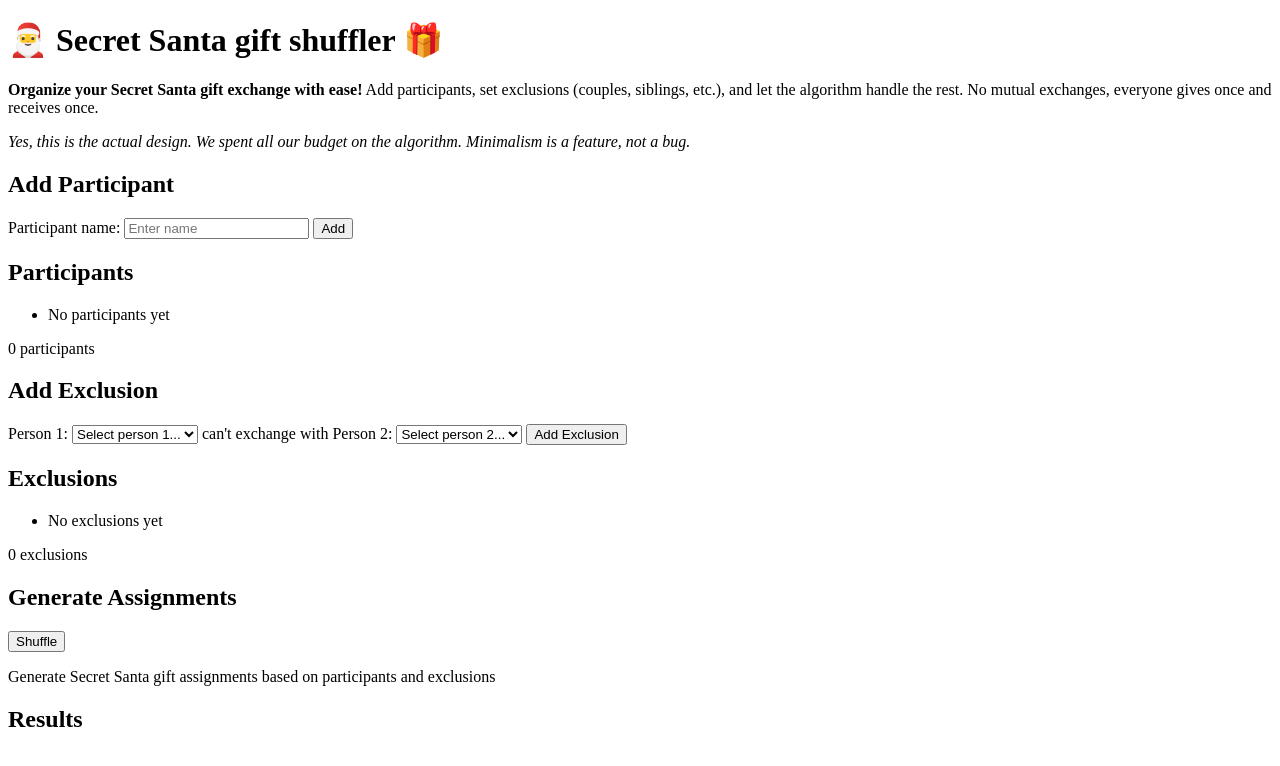
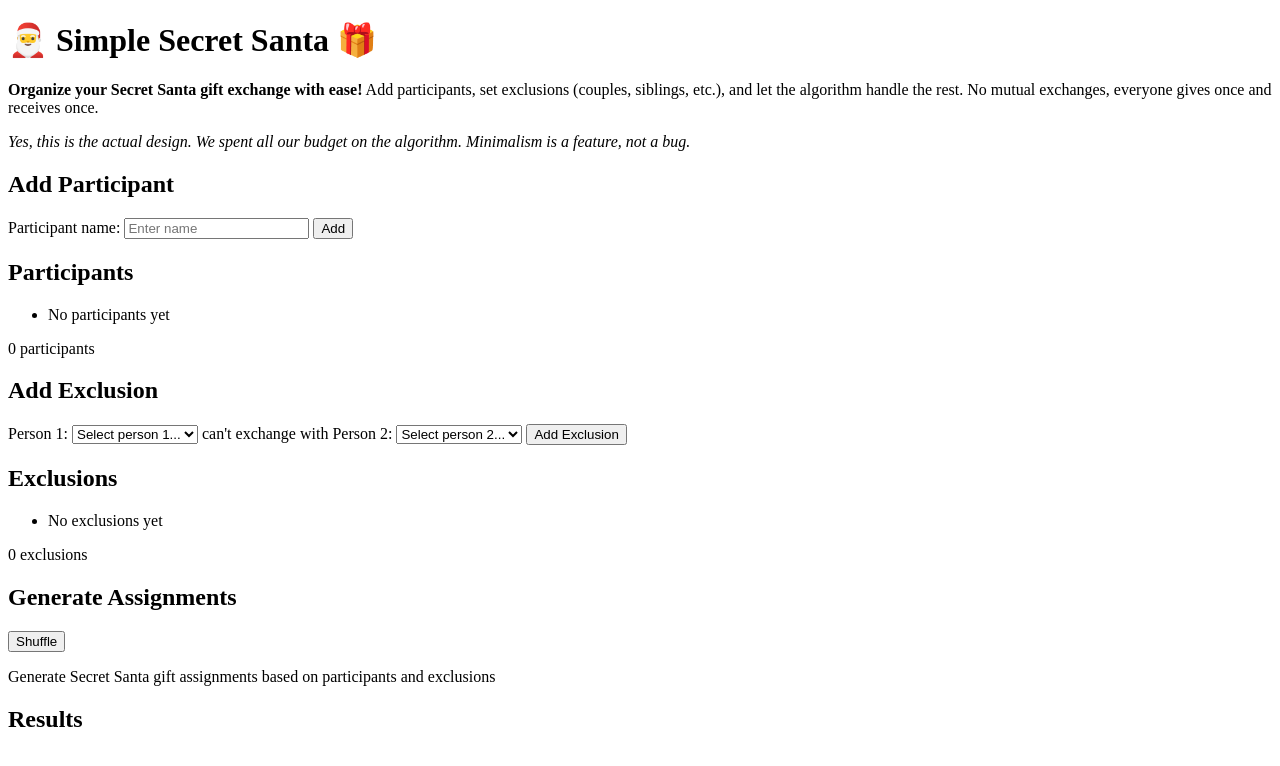
Before and after one commit to Gregoire-M/simple-secret-santa, a plain HTML site: page index.html in a window 1280 px wide. Drawn offline with Linux system fonts and the light colour scheme.

Commit message:
Change page title

```diff
--- a/index.html
+++ b/index.html
@@ -3,11 +3,11 @@
 <head>
     <meta charset="UTF-8">
     <meta name="viewport" content="width=device-width, initial-scale=1.0">
-    <title>Secret Santa gift shuffler</title>
+    <title>Simple Secret Santa</title>
 </head>
 <body>
     <main>
-        <h1>🎅 Secret Santa gift shuffler 🎁</h1>
+        <h1>🎅 Simple Secret Santa 🎁</h1>
 
         <p><strong>Organize your Secret Santa gift exchange with ease!</strong> Add participants, set exclusions (couples, siblings, etc.), and let the algorithm handle the rest. No mutual exchanges, everyone gives once and receives once.</p>
 
```
